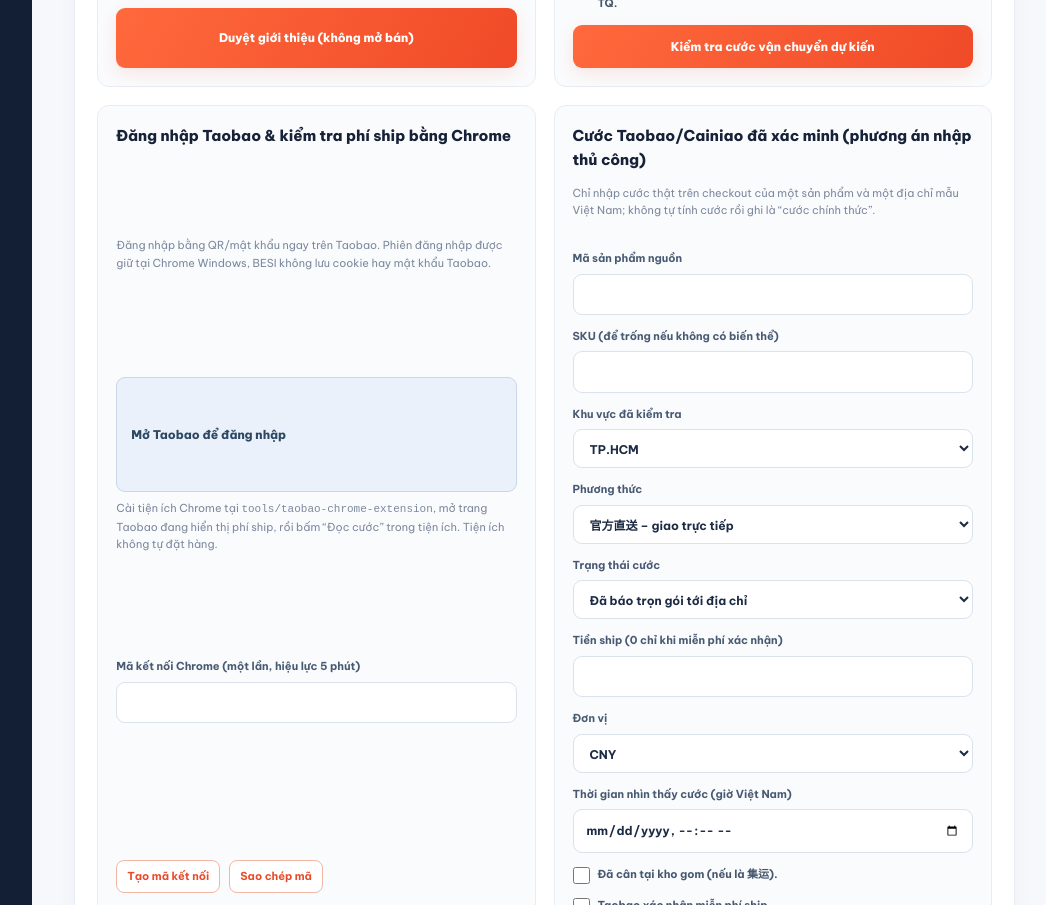
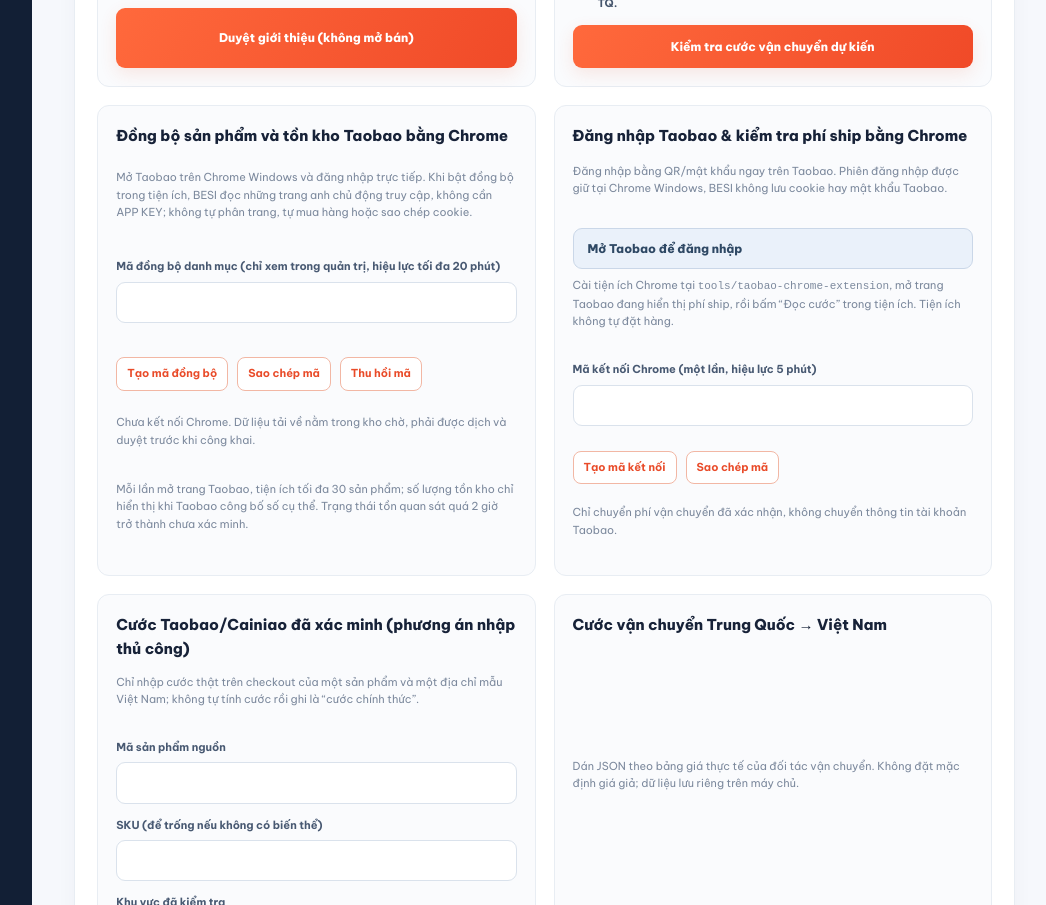
Before and after one commit to capquangfptminhlh/cnlg, a browser extension: page public/admin-besi.html in a window 1280 px wide. Shown: the part 2990-3895 px from the top of the page, without its empty margins (223-1269 px from the left). Drawn offline with Linux system fonts and the light colour scheme; no server answers.

Commit message:
feat(admin): add secure browser catalog sync pairing with explicit revoke controls

```diff
--- a/public/admin-besi.html
+++ b/public/admin-besi.html
@@ -186,6 +186,20 @@
             <pre id="taobaoAdminShippingResult" class="output" aria-live="polite" hidden></pre>
           </form>
           <div class="form-stack taobao-browser-pair">
+            <h3>Đồng bộ sản phẩm và tồn kho Taobao bằng Chrome</h3>
+            <p class="hint">Mở Taobao trên Chrome Windows và đăng nhập trực tiếp. Khi bật đồng bộ trong tiện ích, BESI đọc những trang anh chủ động truy cập, không cần APP KEY; không tự phân trang, tự mua hàng hoặc sao chép cookie.</p>
+            <label>Mã đồng bộ danh mục (chỉ xem trong quản trị, hiệu lực tối đa 20 phút)
+              <input id="taobaoCatalogCode" type="text" readonly spellcheck="false" autocomplete="off">
+            </label>
+            <div class="taobao-admin-toolbar">
+              <button id="taobaoCatalogNewPair" type="button" class="secondary">Tạo mã đồng bộ</button>
+              <button id="taobaoCatalogCopyPair" type="button" class="secondary">Sao chép mã</button>
+              <button id="taobaoCatalogRevokePair" type="button" class="secondary">Thu hồi mã</button>
+            </div>
+            <p id="taobaoCatalogPairStatus" class="hint" aria-live="polite">Chưa kết nối Chrome. Dữ liệu tải về nằm trong kho chờ, phải được dịch và duyệt trước khi công khai.</p>
+            <p class="hint">Mỗi lần mở trang Taobao, tiện ích tối đa 30 sản phẩm; số lượng tồn kho chỉ hiển thị khi Taobao công bố số cụ thể. Trạng thái tồn quan sát quá 2 giờ trở thành chưa xác minh.</p>
+          </div>
+          <div class="form-stack taobao-browser-pair">
             <h3>Đăng nhập Taobao & kiểm tra phí ship bằng Chrome</h3>
             <p class="hint">Đăng nhập bằng QR/mật khẩu ngay trên Taobao. Phiên đăng nhập được giữ tại Chrome Windows, BESI không lưu cookie hay mật khẩu Taobao.</p>
             <a class="secondary taobao-admin-open-taobao" href="https://www.taobao.com/" target="_blank" rel="noopener noreferrer">Mở Taobao để đăng nhập</a>
```
